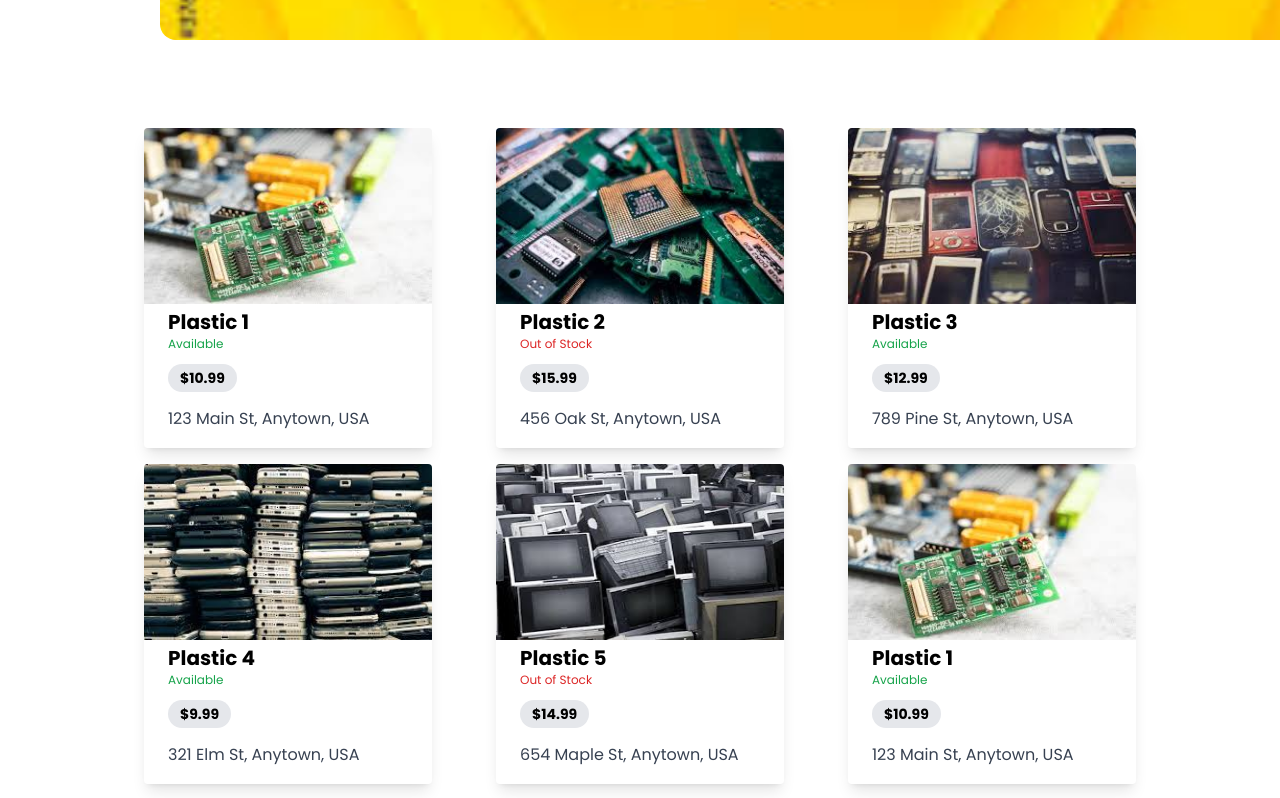
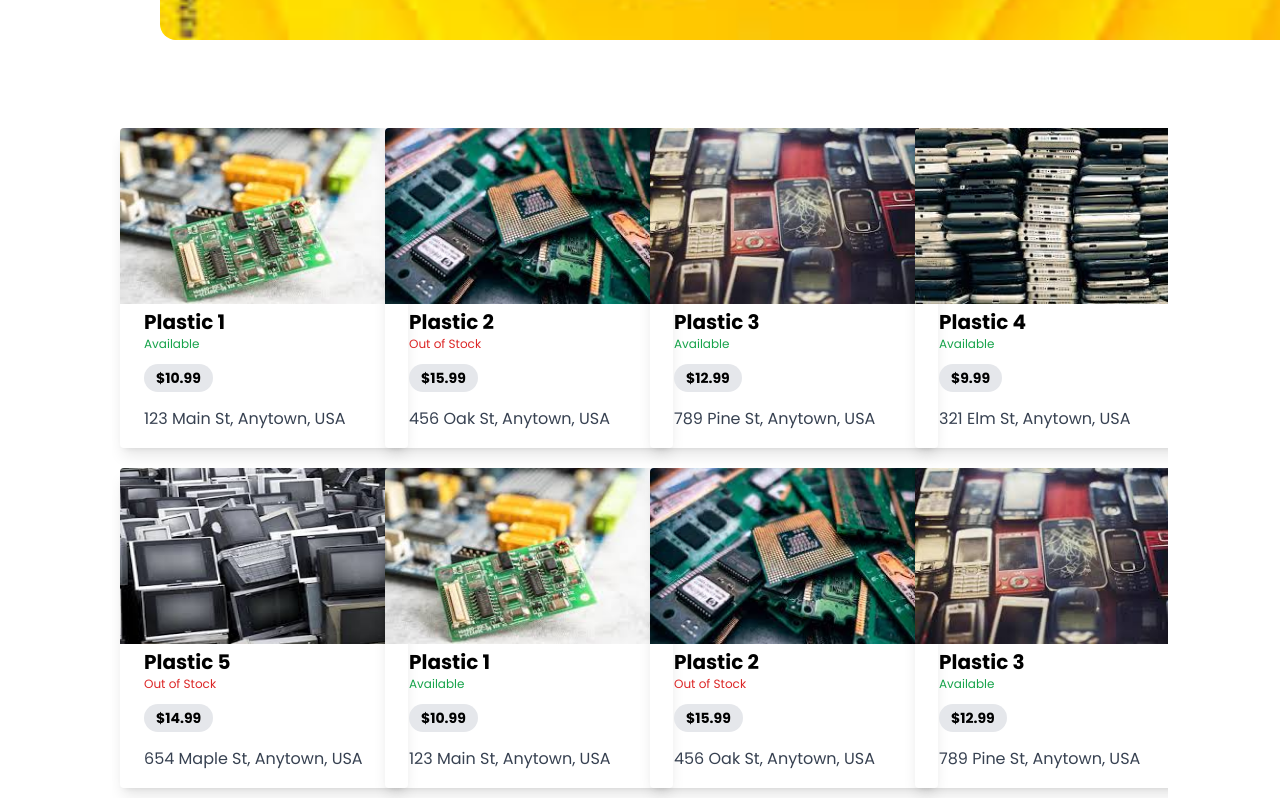
Before and after one commit to ElzaAnnThomas/EP-HUB-Frontend, a React (Vite) app: page / in a window 1280 px wide. Shown: the part 2380-3178 px from the top of the page. Built offline with nearby package versions, Linux system fonts and the light colour scheme.

Commit message:
item cards alignment set

```diff
--- a/src/Components/ItemCards.jsx
+++ b/src/Components/ItemCards.jsx
@@ -129,7 +129,7 @@ const items = [
 
 const ItemCards = () => {
   return (
-    <div className="flex flex-wrap justify-around mt-20 mx-28">
+    <div className="grid grid-cols-4 gap-1 mt-20 mx-28">
       {items.map((item) => (
         <div key={item.id} className="h-80 w-72 max-w-xs rounded overflow-hidden shadow-lg m-2">
           <img className="w-full h-44" src={item.image} alt={item.name} />
```
